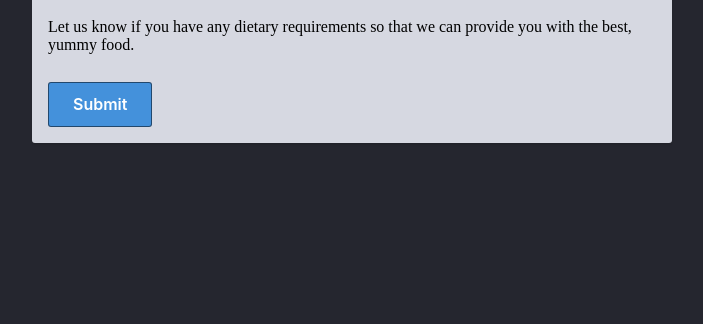
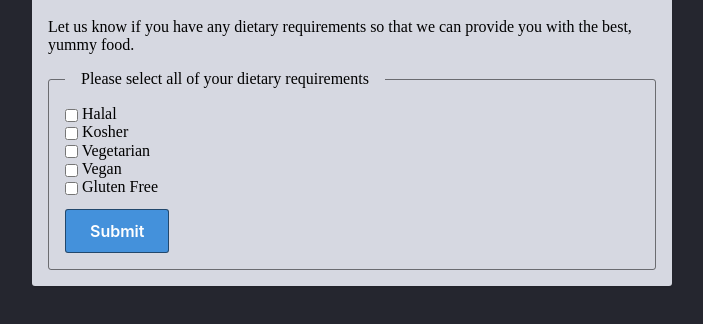
Before and after one commit to zaynab-dh/codi-project, a website: page week-3/24-dietary/index.html in a window 1280 px wide. Shown: the part 158-482 px from the top of the page, without its empty margins (288-991 px from the left). Drawn offline with Linux system fonts and the light colour scheme.

Commit message:
completed 24-dietary exercise

```diff
--- a/week-3/24-dietary/index.html
+++ b/week-3/24-dietary/index.html
@@ -19,8 +19,36 @@
         </p>
 
         <form>
-          <!-- Your multiple choice goes here -->
-          <button type="submit">Submit</button>
+          <fieldset>
+            <legend>Please select all of your dietary requirements</legend>
+            <label>
+              <input type="checkbox" name="dietary" />
+              Halal </label
+            ><br />
+
+            <label>
+              <input type="checkbox" name="dietary" />
+              Kosher </label
+            ><br />
+
+            <label>
+              <input type="checkbox" name="dietary" />
+              Vegetarian </label
+            ><br />
+
+            <label>
+              <input type="checkbox" name="dietary" />
+              Vegan </label
+            ><br />
+
+            <label>
+              <input type="checkbox" name="dietary" />
+              Gluten Free </label
+            ><br />
+
+            <!-- Your multiple choice goes here -->
+            <button type="submit">Submit</button>
+          </fieldset>
         </form>
       </main>
     </div>
```
